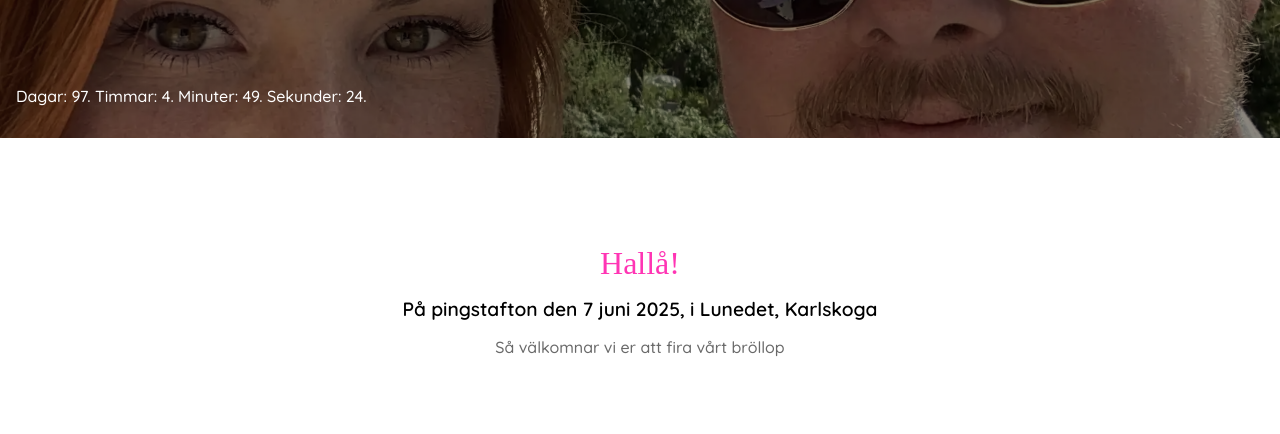
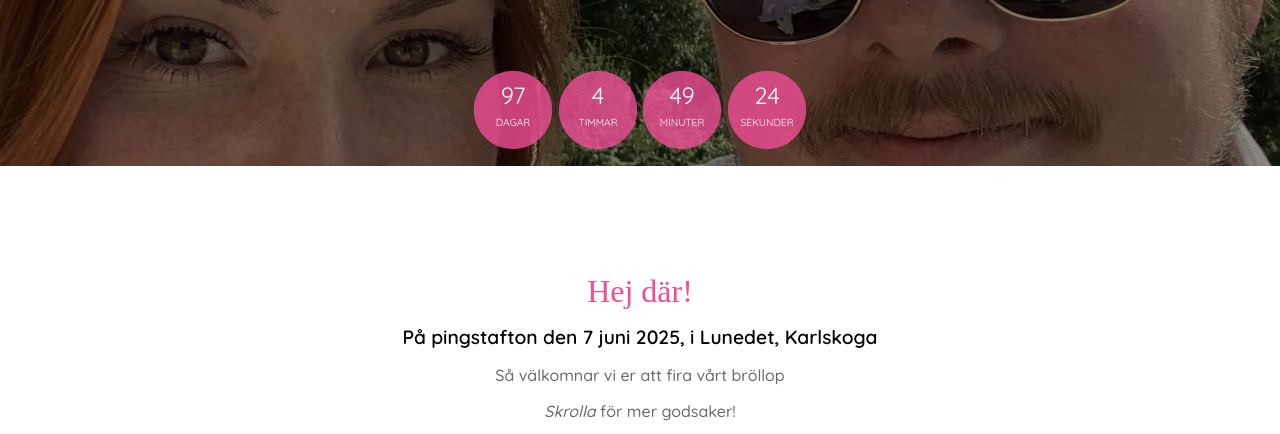
Before and after one commit to kglundgren/wedding, a plain HTML site: page index.html in a window 1280 px wide. Shown: the part 154-588 px from the top of the page. Drawn offline with nearby package versions, Linux system fonts and the light colour scheme; a web font is replaced by a local one.

Commit message:
countdown style and animation

```diff
--- a/index.html
+++ b/index.html
@@ -18,16 +18,42 @@
           <span class="getting-married">Vi ska gifta oss</span>
         </div>
       </div>
-      <p id="countdown">Dagar: 00. Timmar: 00. Minuter: 00. Sekunder: 00.</p>
+      <div id="countdown" class="countdown">
+        <div class="bubble">
+          <div class="time">
+            <span id="days" class="time-value">00</span><br>
+            <span class="time-unit">DAGAR</span>
+          </div>
+        </div>
+        <div class="bubble">
+          <div class="time">
+            <span id="hours" class="time-value">00</span><br>
+            <span class="time-unit">TIMMAR</span>
+          </div>
+        </div>
+        <div class="bubble">
+          <div class="time">
+            <span id="minutes" class="time-value">00</span><br>
+            <span class="time-unit">MINUTER</span>
+          </div>
+        </div>
+        <div class="bubble">
+          <div class="time">
+            <span id="seconds" class="time-value">00</span><br>
+            <span class="time-unit">SEKUNDER</span>
+          </div>
+        </div>
+      </div>
     </div>
   </header>
 
   <main>
 
     <section class="introduction">
-      <h1 class="heading-1 rouge-script-regular">Hallå!</h1>
+      <h1 class="heading-1 rouge-script-regular">Hej där!</h1>
       <h2 class="heading-2">På pingstafton den 7 juni 2025, i Lunedet, Karlskoga</h2>
       <p>Så välkomnar vi er att fira vårt bröllop</p>
+      <p><em>Skrolla</em> för mer godsaker!</p>
 
       <div class="profiles">
         <div class="profile" data-aos="fade-up">
@@ -48,9 +74,9 @@
       </div>
     </section>
 
-    <section class="fun-facts" data-aos="fade-up">
-      <p>Gustav och Sofie blev ett par den 21 december, 2012.</p>
-    </section>
+    <!-- <section class="fun-facts" data-aos="fade-up"> -->
+    <!--   <p>Gustav och Sofie blev ett par den 21 december, 2012.</p> -->
+    <!-- </section> -->
 
     <section class="ceremony">
       <div class="polaroid" data-aos="flip-left">
--- a/src/css/styles.css
+++ b/src/css/styles.css
@@ -3,7 +3,8 @@
 
 /* Colors */
 :root {
-    --hot-pink: #ff35b4;
+    --hot-pink: 241, 78, 149;
+    --light-gray: 105, 105, 105;
 }
 
 .rouge-script-regular {
@@ -54,8 +55,18 @@ body {
 }
 
 p {
-    color: #696969;
+    color: rgb(var(--light-gray));
     font-weight: 450;
+}
+
+/* Animations */
+@keyframes bounce {
+    from {
+        transform: scale(1);
+    }
+    to {
+        transform: scale(0.92);
+    }
 }
 
 header {
@@ -89,6 +100,42 @@ header {
         p {
             color: white;
         }
+
+        .countdown {
+            display: flex;
+            flex-direction: row;
+            flex-wrap: wrap;
+            gap: 0.3rem;
+            justify-content: center;
+
+            .bubble {
+                text-align: center;
+                width: 5rem;
+                height: 5rem;
+                background-color: rgba(var(--hot-pink), 0.8);
+                border-radius: 50%;
+                display: inline-block;
+                animation-name: bounce;
+                animation-duration: 0.5s;
+                animation-iteration-count: infinite;
+                animation-direction: alternate;
+                animation-timing-function: ease-in;
+
+                .time {
+                    position: relative;
+                    top: 0.6rem;
+                    font-size: 1rem;
+                }
+
+                .time-value {
+                    font-size: 1.5rem;
+                }
+
+                .time-unit {
+                    font-size: 0.65rem;
+                }
+            }
+        }
     }
 
     .header-img {
@@ -119,7 +166,7 @@ main > :last-child {
     text-align: center;
 
     h1 {
-        color: var(--hot-pink);
+        color: rgb(var(--hot-pink));
         margin-bottom: 0;
     }
 }
@@ -149,7 +196,7 @@ main > :last-child {
     .profile-caption {
         text-align: center;
         margin: 0.5rem auto;
-        color: var(--hot-pink);
+        color: rgb(var(--hot-pink));
         font-size: 1.5rem;
     }
 }
--- a/src/js/script.js
+++ b/src/js/script.js
@@ -9,6 +9,10 @@ function isDST(d) {
 
 const nowIsDST = isDST(new Date());
 const countdown = document.querySelector('#countdown');
+const days = document.querySelector('#days');
+const hours = document.querySelector('#hours');
+const minutes = document.querySelector('#minutes');
+const seconds = document.querySelector('#seconds');
 const target = new Date(2025, 5, 7, 14, 30); // Wedding ceremony.
 
 function calculateTime() {
@@ -32,7 +36,10 @@ function calculateTime() {
         h++;
     }
 
-    countdown.textContent = `Dagar: ${d}. Timmar: ${h}. Minuter: ${m}. Sekunder: ${s}.`;
+    days.textContent = d;
+    hours.textContent = h;
+    minutes.textContent = m;
+    seconds.textContent = s;
 }
 
 setInterval(calculateTime, 1000);
```
